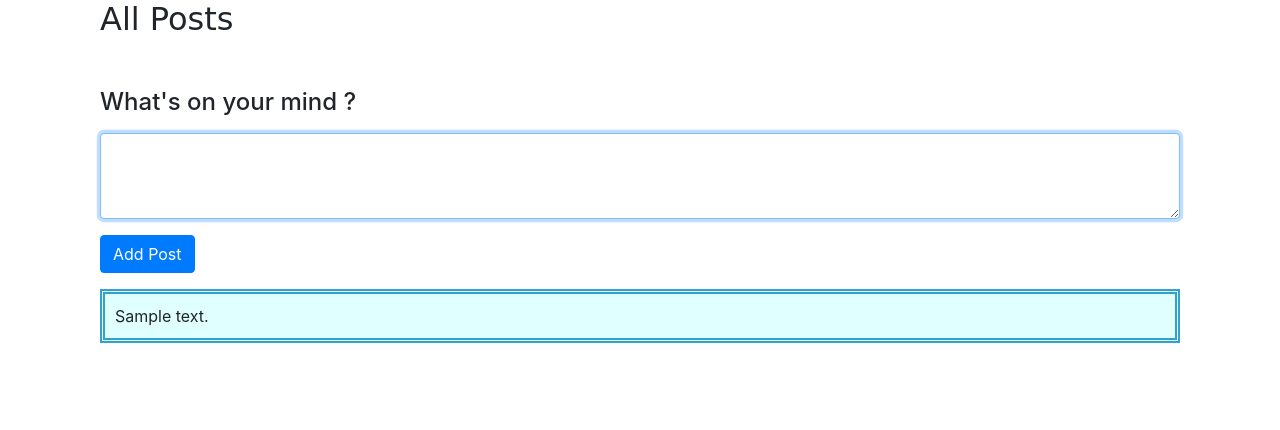
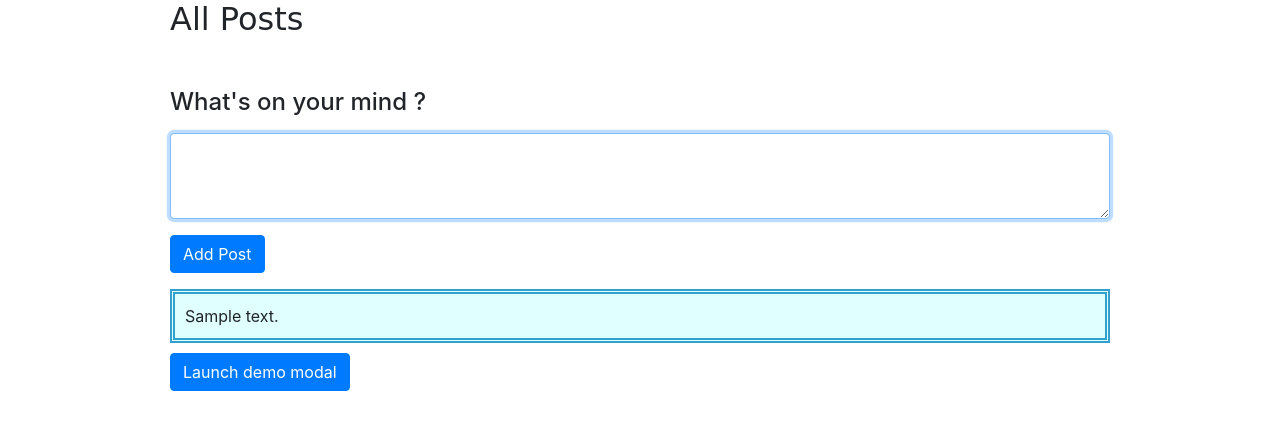
Before and after one commit to utshab-roy/socialmedia, a PHP site: page /codeboxr/homepage.php in a window 1280 px wide. Shown: the top 430 px of the page. Run offline with PHP 8.4, Linux system fonts and the light colour scheme; tables that the repository leaves empty or names only in its code hold one stand-in row (values such as "Sample post"); some libraries are stand-ins or nearby versions.

Commit message:
vali msg improved for new post, modal added for each post

```diff
--- a/all_function.php
+++ b/all_function.php
@@ -171,7 +171,7 @@ function get_post_data_html($posts = array())
 {
     $output = '';
     foreach ($posts as $post) {
-        $output .= '<div class="post_box">' . $post['content'] . '</div>';
+        $output .= '<div class="post_box" data-toggle="modal" data-target="#post_modal" id="post_box_'. $post['id'] . '">' . $post['content'] . '</div>';
     }
 
     return $output;
--- a/homepage.php
+++ b/homepage.php
@@ -17,7 +17,7 @@ include 'config.php';
     <title>Homepage</title>
 </head>
 <body>
-<div class="container-fluid" style="padding-left: 100px; padding-right: 100px">
+<div class="container" style="padding-left: 100px; padding-right: 100px">
     <div class="row">
         <div class="col-md-12">
             <h2>All Posts</h2>
@@ -58,6 +58,33 @@ include 'config.php';
                 <?php endif; ?>
             </div>
 
+<!--            ********************************************-->
+            <!-- Button trigger modal -->
+            <button type="button" class="btn btn-primary" data-toggle="modal" data-target="#post_modal">
+                Launch demo modal
+            </button>
+
+            <!-- Modal -->
+            <div class="modal fade" id="post_modal" tabindex="-1" role="dialog" aria-labelledby="post_modalTitle" aria-hidden="true">
+                <div class="modal-dialog" role="document">
+                    <div class="modal-content">
+                        <div class="modal-header">
+                            <h5 class="modal-title" id="post_modalTitle">Modal title</h5>
+                            <button type="button" class="close" data-dismiss="modal" aria-label="Close">
+                                <span aria-hidden="true">&times;</span>
+                            </button>
+                        </div>
+                        <div class="modal-body">
+                            <div id="content_modal"></div>
+                        </div>
+                        <div class="modal-footer">
+                            <button type="button" class="btn btn-secondary" data-dismiss="modal">Close</button>
+                            <button type="button" class="btn btn-primary">Save changes</button>
+                        </div>
+                    </div>
+                </div>
+            </div>
+<!--            ********************************************-->
         </div>
     </div>
 </div>
--- a/index.php
+++ b/index.php
@@ -54,7 +54,7 @@ var_dump($_SESSION);
                 <p class="mt-3">Still not a member ? Please Sign Up</p>
 
                 <!-- Button trigger modal -->
-                <button class="btn btn-lg btn-outline-primary btn-block" type="button" data-toggle="modal" data-target="#exampleModalCenter">Sign up</button>
+                <button class="btn btn-lg btn-outline-primary btn-block" type="button" data-toggle="modal" data-target="#signup_modal">Sign up</button>
                 <p class="mt-5 mb-3 text-muted">© 2017-2018</p>
             </form>
 <!--            end of sign in section-->
@@ -64,11 +64,11 @@ var_dump($_SESSION);
 
 
 <!-- Modal -->
-<div class="modal fade" id="exampleModalCenter" tabindex="-1" role="dialog" aria-labelledby="exampleModalCenterTitle" aria-hidden="true">
+<div class="modal fade" id="signup_modal" tabindex="-1" role="dialog" aria-labelledby="signup_modalTitle" aria-hidden="true">
     <div class="modal-dialog modal-dialog-centered" role="document">
         <div class="modal-content">
             <div class="modal-header">
-                <h4 class="modal-title" id="exampleModalCenterTitle">Sign Up</h4>
+                <h4 class="modal-title" id="signup_modalTitle">Sign Up</h4>
                 <button type="button" class="close" data-dismiss="modal" aria-label="Close">
                     <span aria-hidden="true">&times;</span>
                 </button>
--- a/js/main.js
+++ b/js/main.js
@@ -169,7 +169,7 @@ jQuery(document).ready(function ($) {
 
 
         //now send ajax request
-    });
+    });//end of pagination
 
     //add a new post
     $post_box_containers.on('submit', '#new_post_form', function (event) {
@@ -211,16 +211,15 @@ jQuery(document).ready(function ($) {
                     dataType: 'json',
                     cache: false,
                     success: function (data) {
-                        // console.log(data);
-                        if (!data.trim()) {
-                            // is empty or whitespace
-                            $('#form_message').html('<div style="color: red; font-size: 20px;">Nothing to post...</div>').show();
-                        }else if(data.length < 7){
-                            // charter is less then 7
-                            $('#form_message').html('<div style="color: red; font-size: 20px;">At least seven charter required...</div>').show();
-                        }
-                        else {
-                            console.log('Post added for prepand');
+                        // console.log(data.validation);
+                        if (data.validation == 0) {
+                            var $validation_messages = data.validation_messages;
+                            $.each($validation_messages, function (index, value) {
+                                $('#form_message').html('<div style="color: red; font-size: 20px;">'+ value +'</div>').show();
+                            });
+
+                        }else {
+                            //adding post on the top using prepend method
                             $post_box_containers.find('#post_box_wrapper').prepend(data);
 
                             //removing the php error message after successfully posting
@@ -234,8 +233,15 @@ jQuery(document).ready(function ($) {
                     }
 
                 });//end of ajax function
-            }
+            }// end of if(busy == 0)
         // }//end of $form.valid()
+    });//end of new post
+
+    var $post_box = $('.post_box');
+    $post_box.on('click', function () {
+        $this = $(this);
+        console.log($this[0].innerHTML);
+        $('#content_modal').html($this[0].innerHTML);
     });
 
 
```
Also changed, not shown: posts_ajax.php (+25 -11 lines).
